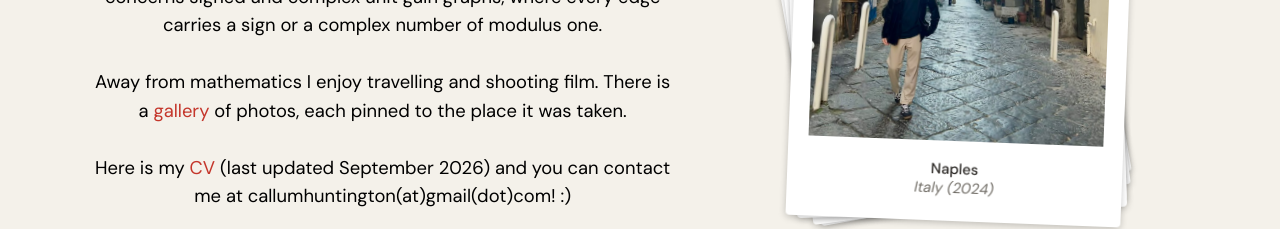
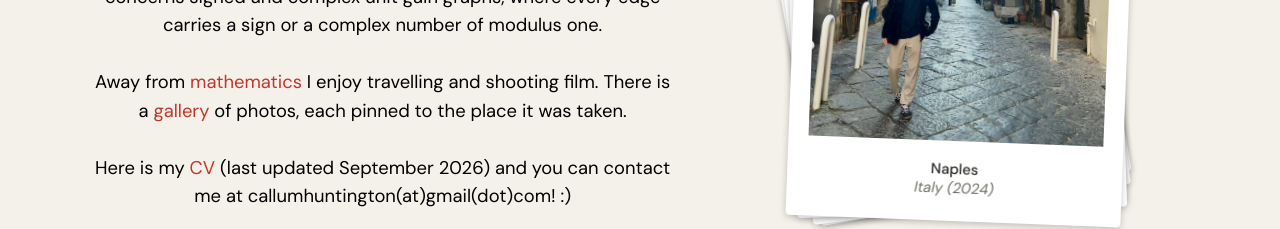
Before and after one commit to callumhuntington/callumhuntington.github.io, a website: page index.html in a window 1280 px wide. Shown: the part 387-616 px from the top of the page. Drawn offline with nearby package versions, Linux system fonts and the light colour scheme.

Commit message:
Update index.html

```diff
--- a/index.html
+++ b/index.html
@@ -99,7 +99,7 @@ I am currently a PhD student at the University of Naples Federico II, supervised
 My field is spectral graph theory: what the eigenvalues of a graph's matrices can tell you about the graph itself.
 Most of my work concerns signed and complex unit gain graphs, where every edge carries a sign or a complex number of modulus one.
 <br><br>
-Away from mathematics I enjoy travelling and shooting film. There is a <a href="/gallery">gallery</a> of photos, each pinned to the place it was taken.
+Away from <a href="/mathematics">mathematics</a> I enjoy travelling and shooting film. There is a <a href="/gallery">gallery</a> of photos, each pinned to the place it was taken.
 <br><br>
 Here is my <a href="cv_callumhuntington.pdf" target="_blank" rel="noopener noreferrer">CV</a> (last updated September 2026) and you can contact me at callumhuntington(at)gmail(dot)com! :)
 </p>
```
